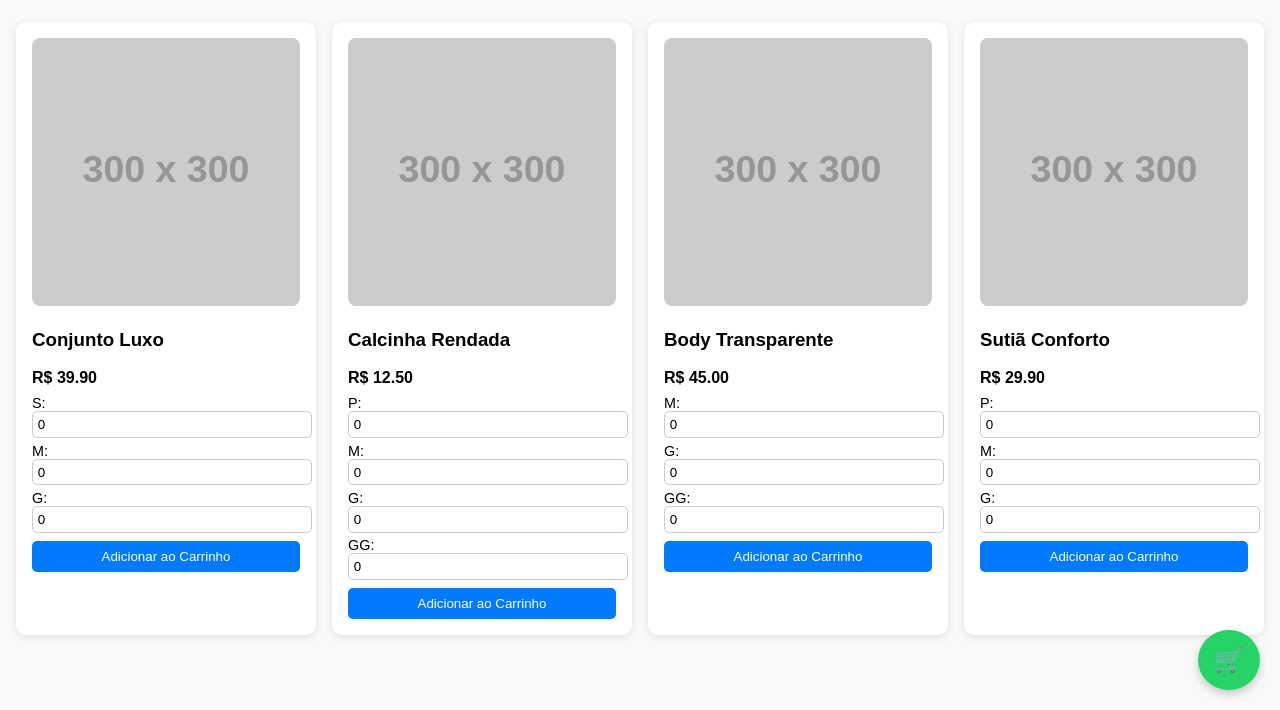
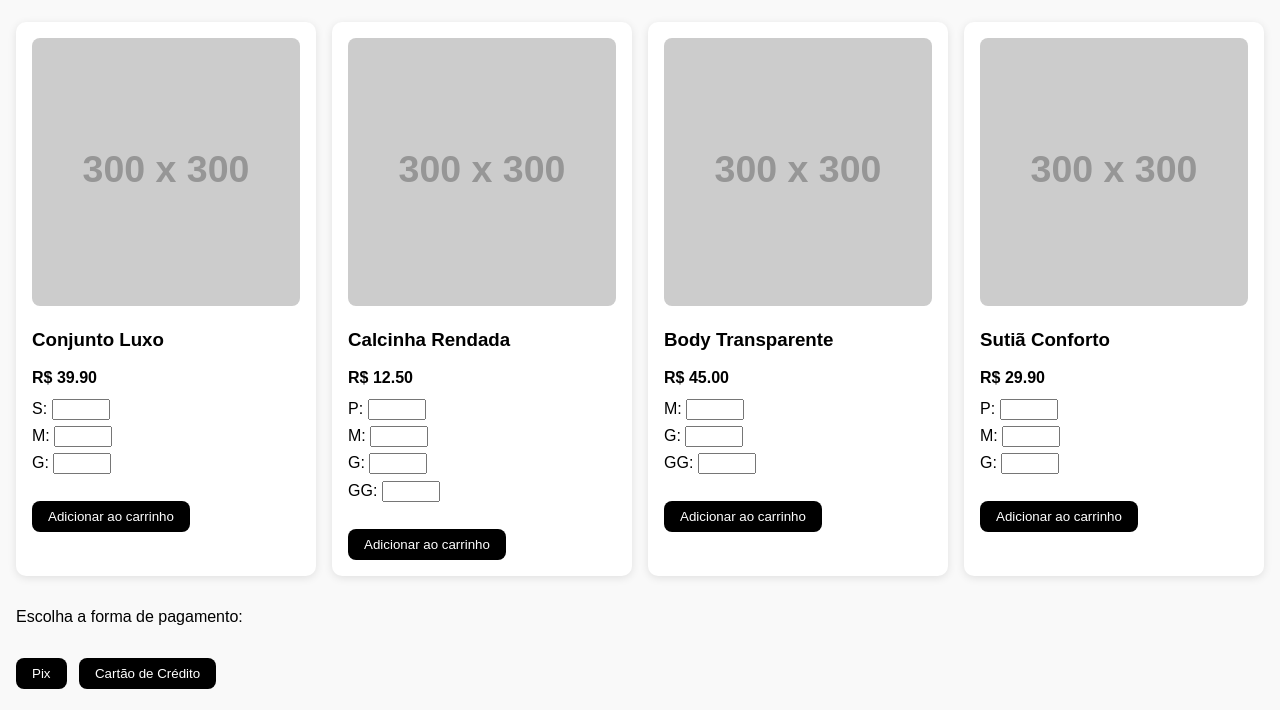
Before and after one commit to Ruvens-Ponte/cat-logo-fenary, a plain HTML site: page index.html in a window 1280 px wide. Shown: the part 90-800 px from the top of the page. Drawn offline with Linux system fonts and the light colour scheme; placeholder pictures from the web are drawn by us.

Commit message:
Update index.html

```diff
--- a/index.html
+++ b/index.html
@@ -7,60 +7,39 @@
   <style>
     body { font-family: Arial, sans-serif; padding: 1rem; margin: 0; background: #f9f9f9; }
     header { display: flex; justify-content: space-between; align-items: center; flex-wrap: wrap; }
-    .modo-btn { padding: 0.5rem 1rem; background: black; color: white; border: none; cursor: pointer; border-radius: 8px; margin-top: 1rem; }
-    .produtos { display: grid; grid-template-columns: repeat(auto-fit, minmax(200px, 1fr)); gap: 1rem; margin-top: 1rem; }
+    .modo-btn, .carrinho-btn, .btn-pedir, .forma-pagamento-btn {
+      padding: 0.5rem 1rem; background: black; color: white; border: none; cursor: pointer; border-radius: 8px; margin-top: 1rem; margin-right: 0.5rem;
+    }
+    .produtos { display: grid; grid-template-columns: repeat(auto-fit, minmax(250px, 1fr)); gap: 1rem; margin-top: 1rem; }
     .produto { background: white; padding: 1rem; border-radius: 10px; box-shadow: 0 2px 8px rgba(0,0,0,0.1); }
     .produto img { width: 100%; border-radius: 8px; }
     .preco { font-weight: bold; margin: 0.5rem 0; }
-    .btn-add { background: #007bff; color: white; padding: 0.5rem; border: none; border-radius: 5px; cursor: pointer; width: 100%; margin-top: 0.5rem; }
-    .carrinho-btn { position: fixed; bottom: 20px; right: 20px; background: #25d366; color: white; padding: 1rem; border: none; border-radius: 50%; font-size: 1.5rem; cursor: pointer; box-shadow: 0 4px 10px rgba(0,0,0,0.2); }
-    .quantidade-container { display: flex; flex-direction: column; gap: 0.3rem; margin-top: 0.5rem; }
-    .quantidade-container label { font-size: 0.9rem; }
-    .quantidade-container input { width: 100%; padding: 0.3rem; border-radius: 5px; border: 1px solid #ccc; }
+    .tamanhos { display: flex; flex-direction: column; margin-bottom: 0.5rem; }
+    .tamanhos label { margin: 0.2rem 0; }
+    .controle { margin-top: 1rem; display: flex; justify-content: space-between; align-items: center; flex-wrap: wrap; }
   </style>
 </head>
 <body>
   <header>
     <h1>Catálogo Fenari</h1>
-    <button class="modo-btn" onclick="alternarModo()">Modo: Atacado</button>
+    <div class="controle">
+      <button class="modo-btn" onclick="alternarModo()">Modo: Atacado</button>
+      <button class="carrinho-btn" onclick="finalizarPedido()">🛒 Finalizar Pedido</button>
+    </div>
   </header>
 
   <section class="produtos" id="produtos"></section>
-  <button class="carrinho-btn" onclick="enviarPedido()">🛒</button>
 
   <script>
     let modo = 'atacado';
     let carrinho = [];
+    let formaPagamento = 'Pix';
 
     const produtos = [
-      {
-        id: 1,
-        nome: 'Conjunto Luxo',
-        precoAtacado: 39.90,
-        imagem: 'https://via.placeholder.com/300',
-        tamanhos: ['S', 'M', 'G']
-      },
-      {
-        id: 2,
-        nome: 'Calcinha Rendada',
-        precoAtacado: 12.50,
-        imagem: 'https://via.placeholder.com/300',
-        tamanhos: ['P', 'M', 'G', 'GG']
-      },
-      {
-        id: 3,
-        nome: 'Body Transparente',
-        precoAtacado: 45.00,
-        imagem: 'https://via.placeholder.com/300',
-        tamanhos: ['M', 'G', 'GG']
-      },
-      {
-        id: 4,
-        nome: 'Sutiã Conforto',
-        precoAtacado: 29.90,
-        imagem: 'https://via.placeholder.com/300',
-        tamanhos: ['P', 'M', 'G']
-      }
+      { nome: 'Conjunto Luxo', precoAtacado: 39.90, imagem: 'https://via.placeholder.com/300', tamanhos: ['S', 'M', 'G'] },
+      { nome: 'Calcinha Rendada', precoAtacado: 12.50, imagem: 'https://via.placeholder.com/300', tamanhos: ['P', 'M', 'G', 'GG'] },
+      { nome: 'Body Transparente', precoAtacado: 45.00, imagem: 'https://via.placeholder.com/300', tamanhos: ['M', 'G', 'GG'] },
+      { nome: 'Sutiã Conforto', precoAtacado: 29.90, imagem: 'https://via.placeholder.com/300', tamanhos: ['P', 'M', 'G'] }
     ];
 
     function alternarModo() {
@@ -73,69 +52,81 @@
       const container = document.getElementById('produtos');
       container.innerHTML = '';
 
-      produtos.forEach(produto => {
+      produtos.forEach((produto, index) => {
         const preco = modo === 'atacado' ? produto.precoAtacado : produto.precoAtacado * 2;
-        const tamanhosInputs = produto.tamanhos.map(t => `
-          <label>${t}:
-            <input type="number" min="0" value="0" id="qtd-${produto.id}-${t}" />
-          </label>`).join('');
+        let tamanhosHTML = '';
+        produto.tamanhos.forEach(t => {
+          tamanhosHTML += `
+            <label>${t}: <input type="number" min="0" id="qtd-${index}-${t}" style="width: 50px;" /></label>
+          `;
+        });
 
         container.innerHTML += `
           <div class="produto">
             <img src="${produto.imagem}" alt="${produto.nome}" />
             <h3>${produto.nome}</h3>
             <p class="preco">R$ ${preco.toFixed(2)}</p>
-            <div class="quantidade-container">
-              ${tamanhosInputs}
-            </div>
-            <button class="btn-add" onclick="adicionarAoCarrinho(${produto.id})">Adicionar ao Carrinho</button>
+            <div class="tamanhos">${tamanhosHTML}</div>
+            <button class="btn-pedir" onclick="adicionarCarrinho(${index})">Adicionar ao carrinho</button>
           </div>
         `;
       });
     }
 
-    function adicionarAoCarrinho(produtoId) {
-      const produto = produtos.find(p => p.id === produtoId);
+    function adicionarCarrinho(index) {
+      const produto = produtos[index];
       const preco = modo === 'atacado' ? produto.precoAtacado : produto.precoAtacado * 2;
-      const quantidades = {};
+      let totalQuantidade = 0;
+      let tamanhosSelecionados = {};
 
       produto.tamanhos.forEach(t => {
-        const qtd = parseInt(document.getElementById(`qtd-${produto.id}-${t}`).value);
+        const qtd = parseInt(document.getElementById(`qtd-${index}-${t}`).value || '0');
         if (qtd > 0) {
-          quantidades[t] = qtd;
+          tamanhosSelecionados[t] = qtd;
+          totalQuantidade += qtd;
         }
       });
 
-      if (Object.keys(quantidades).length > 0) {
-        carrinho.push({ produto: produto.nome, preco, quantidades });
-        alert('Adicionado ao carrinho!');
+      if (totalQuantidade > 0) {
+        carrinho.push({ nome: produto.nome, preco, tamanhos: tamanhosSelecionados });
+        alert(`${produto.nome} adicionado ao carrinho.`);
       } else {
-        alert('Selecione ao menos uma quantidade!');
+        alert('Selecione ao menos uma quantidade.');
       }
     }
 
-    function enviarPedido() {
+    function selecionarFormaPagamento(tipo) {
+      formaPagamento = tipo;
+      alert(`Forma de pagamento: ${tipo}`);
+    }
+
+    function finalizarPedido() {
       if (carrinho.length === 0) {
-        alert('Seu carrinho está vazio!');
+        alert('Seu carrinho está vazio.');
         return;
       }
 
-      let mensagem = 'Pedido Fenari:%0A';
+      let mensagem = 'Olá! Gostaria de fazer um pedido:%0A';
       let total = 0;
       carrinho.forEach(item => {
-        mensagem += `\n${item.produto} - R$ ${item.preco.toFixed(2)}\n`;
-        Object.keys(item.quantidades).forEach(t => {
-          mensagem += `  ${t}: ${item.quantidades[t]} un.\n`;
-          total += item.preco * item.quantidades[t];
-        });
+        mensagem += `%0A${item.nome} - R$ ${item.preco.toFixed(2)}`;
+        for (const [tamanho, qtd] of Object.entries(item.tamanhos)) {
+          mensagem += `%0A  Tamanho ${tamanho}: ${qtd}x`;
+        }
+        total += item.preco * Object.values(item.tamanhos).reduce((a, b) => a + b, 0);
       });
+      mensagem += `%0A%0ATotal: R$ ${total.toFixed(2)}%0AForma de pagamento: ${formaPagamento}`;
 
-      mensagem += `\nTotal: R$ ${total.toFixed(2)}\nForma de pagamento:`;
-      const linkWhatsApp = `https://wa.me/?text=${encodeURIComponent(mensagem)}`;
-      window.open(linkWhatsApp, '_blank');
+      window.open(`https://wa.me/?text=${mensagem}`, '_blank');
     }
 
     renderizarProdutos();
   </script>
+
+  <div style="margin-top: 2rem;">
+    <p>Escolha a forma de pagamento:</p>
+    <button class="forma-pagamento-btn" onclick="selecionarFormaPagamento('Pix')">Pix</button>
+    <button class="forma-pagamento-btn" onclick="selecionarFormaPagamento('Cartão de Crédito')">Cartão de Crédito</button>
+  </div>
 </body>
 </html>
```
